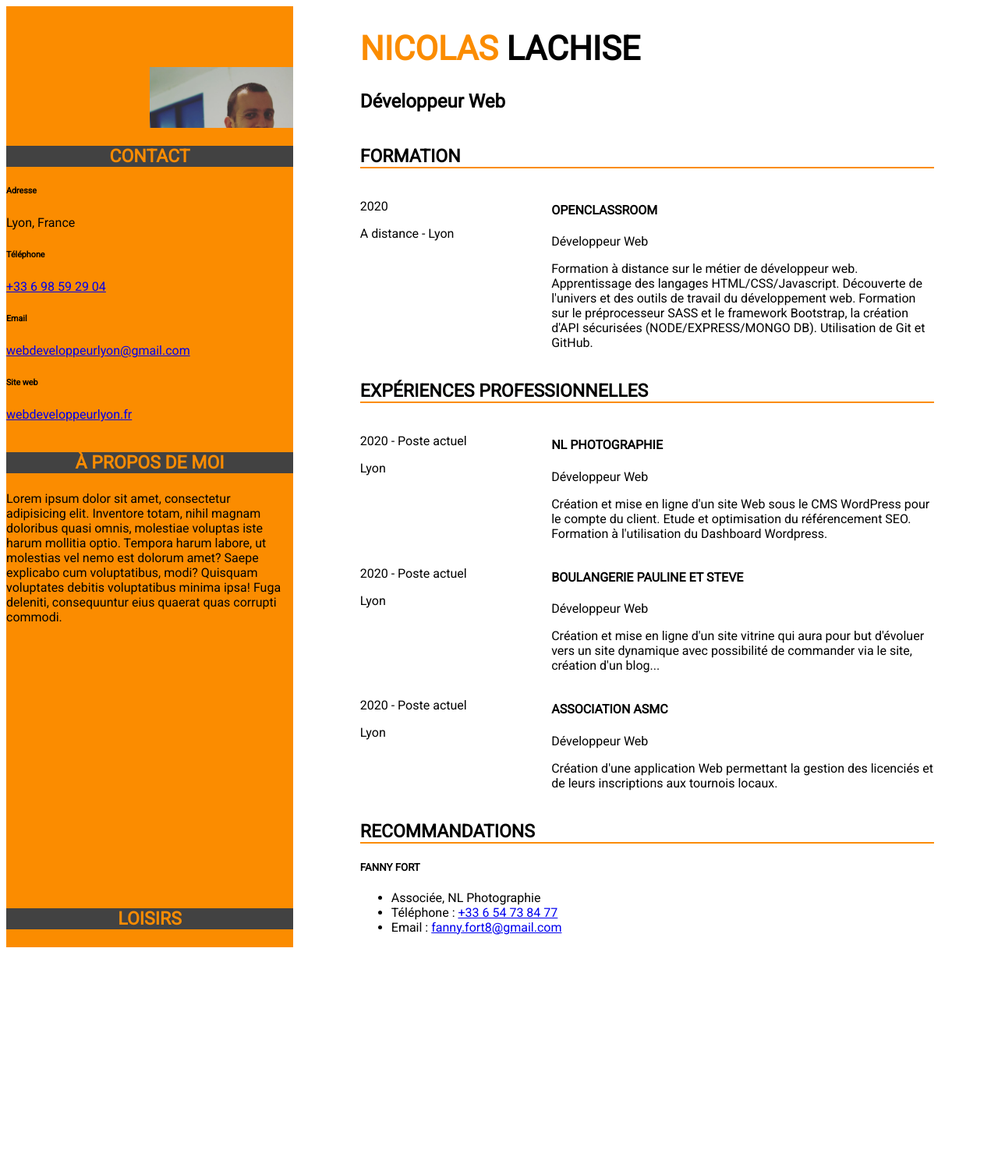
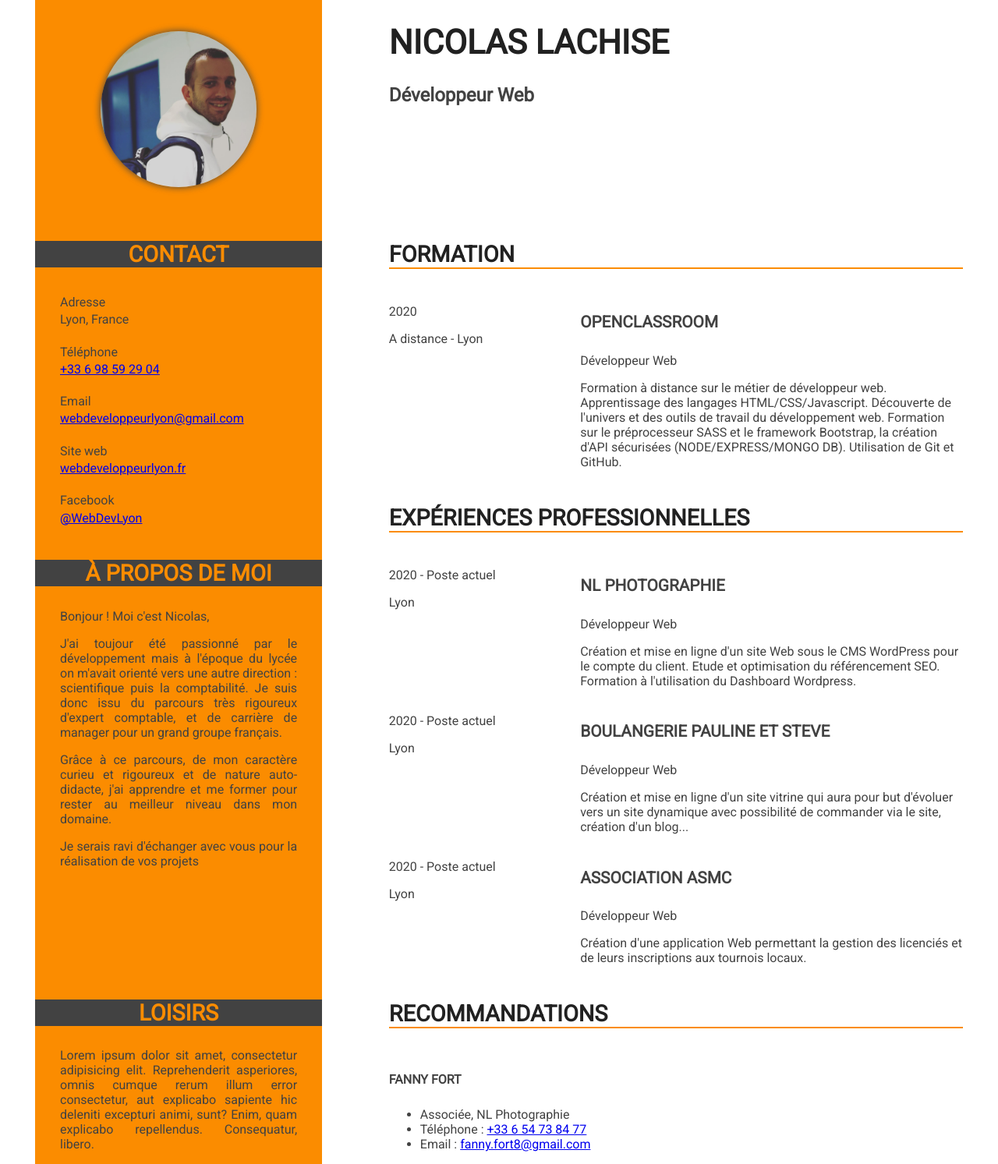
Before and after one commit to WebDevLyon/CV-Nicolas-Lachise-WebDev, a plain HTML site: page index.html in a window 1280 px wide. Shown: the whole page at 78% size. Before the commit the page ends 1223 px from the top, so only its background shows below. Drawn offline with Linux system fonts and the light colour scheme.

Commit message:
Formatage du texte, réglage des marges et padding, correction de quelques fautes

```diff
--- a/css/style.css
+++ b/css/style.css
@@ -1,5 +1,6 @@
 /*1.MISE EN PAGE GÉNÉRALE DESKTOP
 ----------------------------------------------------*/
+
 
 /* Les fonts */
 @import url('https://fonts.googleapis.com/css?family=Roboto&display=swap');
@@ -8,6 +9,8 @@
 body
 {
 	font-family: 'Roboto', sans-serif;
+	color:#424242;
+	margin: auto;
 }
 
 /* Mise en page Flex et style des deux colonnes*/
@@ -20,6 +23,7 @@ body
 header, .two_part
 {
 	display: flex;
+	flex-direction: row-reverse;
 }
 
 .left_part, .header_left
@@ -38,24 +42,34 @@ header, .two_part
 
 /* Partie de gauche */
 
-img
+#photo_nicolas_lachise
 {
-	width: 50%;
-	position: absolute;
-	top:50%;
-	left:50%;
-	margin: -92px 0 0 -92;
+	max-width:200px;
+	border-radius: 180px 180px 180px 180px;
+	margin: auto;
+	display: flex;
+	box-shadow: 0px 0px 10px;
+	margin-top: 2.5rem;
+	margin-bottom: 2.5rem;
 }
 
 .left_part
 {
 	display: flex;
 	flex-direction: column;
+
+}
+
+h6, .left_part p
+{
+	padding: 0 2rem 0 2rem;
+	text-align: justify;
 }
 
 .about_me
 {
 	flex-grow: 1;
+
 }
 /* Partie de droite*/
 .card_column
@@ -74,9 +88,10 @@ img
 }
 /* Les titres */
 
-h1, h3, h4, h5
+h1, h3, h4
 {
 	text-transform: uppercase;
+	color: #212121;
 }
 
 h1
@@ -84,15 +99,31 @@ h1
 	font-size: 43px;
 }
 
+h3
+{
+	font-size: 1.8em;
+}
+
+h4, h5
+{
+	color : #424242;
+	font-size: 1.3em;
+}
+
+h6
+{
+	font-size: 1em;
+	margin: 0.4em 0 -0.8em 0;
+	font-weight: 300;
+}
+
+}
 .author_firstname
 {
 	color: #FB8C00;
 }
 
-h3
-{
-	font-size: 23px;
-}
+
 
 .aside_title
 {
@@ -106,4 +137,16 @@ h3
 	border-bottom: 2px solid #FB8C00;
 }
 
-/* Le contenu de droite*/
+.reference_name
+{
+	font-size: 1em;
+	text-transform: uppercase;
+}
+/* Le contenu de gauche*/
+
+.contact_flex
+{
+	display:flex;
+	flex-direction: column;
+	justify-content: space-around;
+}
--- a/index.html
+++ b/index.html
@@ -4,47 +4,20 @@
 	<meta charset="UTF-8">
 	<link rel="stylesheet" href="css/style.css">
 	<title>CV Nicolas Lachise - Developpeur Web</title>
+	<meta name="description" content="Nicolas Lachise Développeur Web pour la réalisation de vos projets : création de site, dashboard, formation web, Wordpress, référencement SEO...">
 </head>
 <body>
 	<div id="container">
 		<header>
-			<div class="header_left">
-				<img id="photo_nicolas_lachise" src="img/lachise_nicolas.jpg" alt="photo de Nicolas Lachise">
-			</div>
 			<div class="header_right">
 				<h1><span class="author_firstname">Nicolas</span> Lachise</h1>
 				<h2>Développeur Web</h2>
 			</div>
+			<div class="header_left">
+				<img id="photo_nicolas_lachise" src="img/lachise_nicolas.jpg" alt="photo de Nicolas Lachise">
+			</div>
 		</header>
 		<div class="two_part">
-			<aside class="left_part">
-
-				<div class="contact">
-					<h3 class="aside_title">contact</h3>
-					<h6>Adresse</h6>
-					<p>Lyon, France</p>
-
-					<h6>Téléphone</h6>
-					<p><a href="tel:+33698592904">+33 6 98 59 29 04</a></p>
-
-					<h6>Email</h6>
-					<p><a href="mailto:webdeveloppeurlyon@gmail.com">webdeveloppeurlyon@gmail.com</a></p>
-
-					<h6>Site web</h6>
-					<p><a target="_blank" href="http://webdeveloppeurlyon.fr">webdeveloppeurlyon.fr</a></p>
-				</div>
-				<div class="about_me">
-					<h3 class="aside_title">à propos de moi</h3>
-					<p>Lorem ipsum dolor sit amet, consectetur adipisicing elit. Inventore totam, nihil magnam doloribus quasi omnis, molestiae voluptas iste harum mollitia optio. Tempora harum labore, ut molestias vel nemo est dolorum amet? Saepe explicabo cum voluptatibus, modi? Quisquam voluptates debitis voluptatibus minima ipsa! Fuga deleniti, consequuntur eius quaerat quas corrupti commodi.</p>
-				</div>
-				<div class="hobbies">
-					<h3 class="aside_title">loisirs</h3>
-					<i></i>
-					<i></i>
-					<i></i>
-				</div>
-			</aside>
-
 			<div class="right_part">
 				<!--Section 1 : Formation-->
 				<section>
@@ -112,9 +85,9 @@
 				<section class="reference">
 					<h3>recommandations</h3>
 
-					<div class="">
-						<div class="">
-							<h5 class="">fanny fort</h5>
+					<div class="card_column">
+						<div class="card_reference">
+							<h5 class="reference_name">fanny fort</h5>
 							<ul>
 								<li class="reference_status">Associée, NL Photographie</li>
 								<li class="reference_contact">Téléphone : <a href="tel:+33641130754">+33 6 54 73 84 77</a></li>
@@ -124,6 +97,44 @@
 					</div>
 				</section>
 			</div>
+			<aside class="left_part">
+				<div class="contact">
+					<h3 class="aside_title">contact</h3>
+					<div class="contact_flex">
+						<div class="adresse">
+							<h6>Adresse</h6>
+							<p>Lyon, France</p>
+						</div>
+						<div class="phone">
+							<h6>Téléphone</h6>
+							<p><a href="tel:+33698592904">+33 6 98 59 29 04</a></p>
+						</div>
+						<div class="mail">
+							<h6>Email</h6>
+							<p><a href="mailto:webdeveloppeurlyon@gmail.com">webdeveloppeurlyon@gmail.com</a></p>
+						</div>
+						<div class="website">
+							<h6>Site web</h6>
+							<p><a target="_blank" href="http://webdeveloppeurlyon.fr">webdeveloppeurlyon.fr</a></p>
+						</div>
+												<div class="facebook">
+							<h6>Facebook</h6>
+							<p><a target="_blank" href="https://www.facebook.com/WebDevLyon/">@WebDevLyon</a></p>
+						</div>
+					</div>
+				</div>
+				<div class="about_me">
+					<h3 class="aside_title">à propos de moi</h3>
+					<p>Bonjour ! Moi c'est Nicolas,</p>
+					<p>J'ai toujour été passionné par le développement mais à l'époque du lycée on m'avait orienté vers une autre direction : scientifique puis la comptabilité. Je suis donc issu du parcours très rigoureux d'expert comptable, et de carrière de manager pour un grand groupe français.</p>
+					<p>Grâce à ce parcours, de mon caractère curieu et rigoureux et de nature auto-didacte, j'ai apprendre et me former pour rester au meilleur niveau dans mon domaine.</p>
+					<p>Je serais ravi d'échanger avec vous pour la réalisation de vos projets</p>
+				</div>
+				<div class="hobbies">
+					<h3 class="aside_title">loisirs</h3>
+					<p>		Lorem ipsum dolor sit amet, consectetur adipisicing elit. Reprehenderit asperiores, omnis cumque rerum illum error consectetur, aut explicabo sapiente hic deleniti excepturi animi, sunt? Enim, quam explicabo repellendus. Consequatur, libero.</p>
+				</div>
+			</aside>
 		</div>
 	</div>
 </body>
```
Also changed, not shown: 00_Cahier des charges/15550721972967_Resume - 3.png (added).
